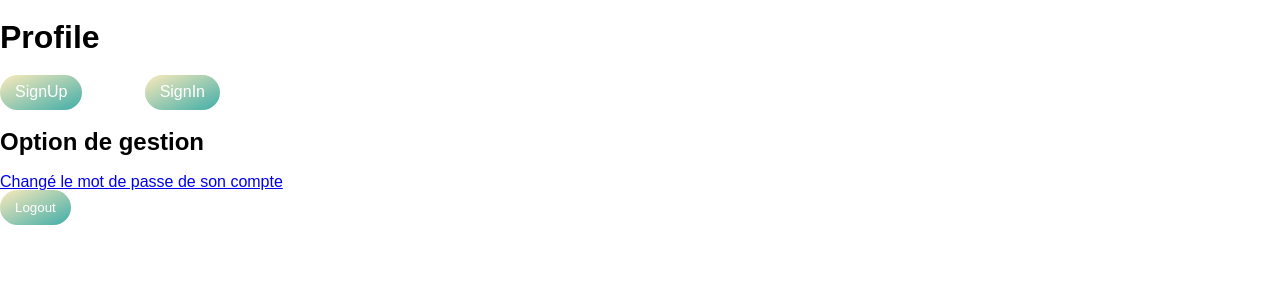
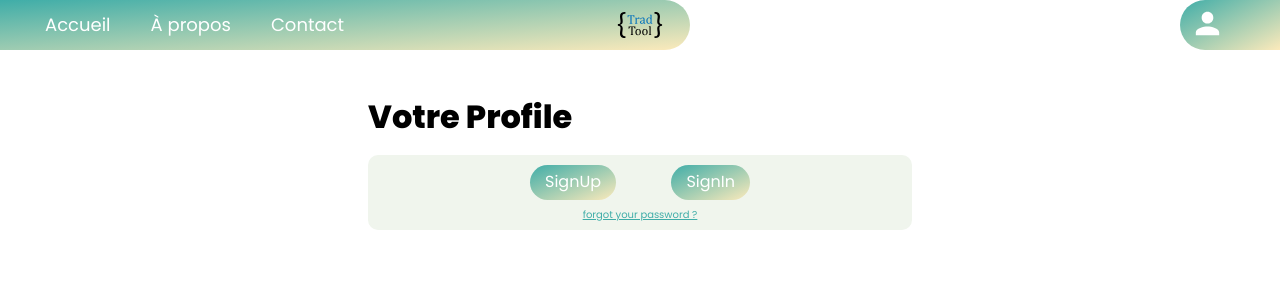
Before and after one commit to remifabbri/NextJs-Starter, a Next.js app: page /users/profile in a window 1280 px wide. Shown: the top 300 px of the page. Built offline with nearby package versions, Linux system fonts and the light colour scheme; no server answers.

Commit message:
style profile + add comp needLog

```diff
--- a/components/layout.js
+++ b/components/layout.js
@@ -22,10 +22,14 @@ export default function Layout({ children, home }) {
             <div className={`${styles.navLayout}`}>
                 <div className={`${styles.navLeft}`}>
                     <div className={`${styles.navLogo}`}>
-                        <img
-                            src="/images/logo.svg"
-                            alt={name}
-                        />
+                        <Link href="/">
+                            <a>
+                                <img
+                                    src="/images/logo.svg"
+                                    alt={name}
+                                />
+                            </a>
+                        </Link>
                     </div>
                     <div className={`${styles.blockActionToggle} ${styles.navMobile}`}>
                         <input type="checkbox" className={styles.actionToggle} />
--- /dev/null
+++ b/components/needLog.js
@@ -0,0 +1,26 @@
+import React, { useState } from 'react';
+import utilStyles from '../styles/utils.module.scss'
+import styleNL from '../styles/component/needLog.module.scss'
+import Link from 'next/link'
+
+export default function NeedLog() {
+
+
+
+    return (
+      <div className={styleNL.mainBlock}>
+        <div className={`${utilStyles.btnGroup}`} role="group" aria-label="Call to action">
+            <Link href="/users/register">
+                <a type="button" className={`${utilStyles.ButtonAhref}`} href="#">SignUp</a>
+            </Link>
+            {/* <span className={`${utilStyles.btnCircle} ${utilStyles.btnOr}`}>or</span> */}
+            <Link href="/users/login">
+                <a type="button" className={`${utilStyles.ButtonAhref}`} href="#">SignIn</a>
+            </Link>
+        </div>
+        <Link href="/users/resetpassword">
+          <a className={`${styleNL.linkBtn}`}>forgot your password ?</a>
+        </Link>
+      </div>
+    )
+}
--- a/pages/users/profile.js
+++ b/pages/users/profile.js
@@ -4,6 +4,8 @@ import Link from 'next/link'
 import { useRouter } from 'next/router'
 import { useAuth } from '../../hooks/useAuth'
 import utilStyles from '../../styles/utils.module.scss'
+import Layout from '../../components/layout';
+import NeedLog from '../../components/needLog'
 
 const profile = () => {
     const auth = useAuth();
@@ -24,68 +26,22 @@ const profile = () => {
         })
     }
 
-  if(!user){
+
     return (
-      <div>
-        <h1>Profile</h1>
+      <Layout home>
+        <h1> Votre Profile</h1>
 
-        <div className={`${utilStyles.btnGroup}`} role="group" aria-label="Call to action">
-            <Link href="/users/register">
-                <a type="button" className={`${utilStyles.ButtonAhref}`} href="#">SignUp</a>
-            </Link>
-            {/* <span className={`${utilStyles.btnCircle} ${utilStyles.btnOr}`}>or</span> */}
-            <Link href="/users/login">
-                <a type="button" className={`${utilStyles.ButtonAhref}`} href="#">SignIn</a>
-            </Link>
-        </div>
-
+        {!user
+          ? <NeedLog/>
+          :  <>
               <h2>Option de gestion</h2>
               <Link href="/users/resetpassword">
                 <a>Changé le mot de passe de son compte</a>
               </Link>
-
               <button className={`${utilStyles.ButtonAhref}`} onClick={handleLogout}>Logout</button>
-        {/* {notify}
-        <form onSubmit={handleLogin}>
-          Email<input type="text" value={email}
-          onChange= {({target}) => setEmail(target.value)} />
-          <br />
-          Password<input type="password" value={password}
-          onChange={({target}) => setPassword(target.value)} />
-          <br />
-          <button type="submit">Login</button>
-        </form> */}
-      </div>
-    )
+            </>
         }
-
-  return (
-    <div>
-      <h1>Profile</h1>
-
-      <h2>Information du profile</h2>
-      <p>Nom / Pseudo</p>
-      <p>{user.name}</p>
-      <p>Email</p>
-      <p>{user.email}</p>
-
-      <h2>Option de gestion</h2>
-      <Link href="/users/resetpassword">
-        <a>Changé le mot de passe de son compte</a>
-      </Link>
-
-      <button className={`${utilStyles.ButtonAhref}`} onClick={handleLogout}>Logout</button>
-      {/* {notify}
-      <form onSubmit={handleLogin}>
-        Email<input type="text" value={email}
-        onChange= {({target}) => setEmail(target.value)} />
-        <br />
-        Password<input type="password" value={password}
-        onChange={({target}) => setPassword(target.value)} />
-        <br />
-        <button type="submit">Login</button>
-      </form> */}
-    </div>
+      </Layout>
     )
 }
 
--- a/styles/_mixin.scss
+++ b/styles/_mixin.scss
@@ -1,8 +1,8 @@
 // color Gradiant https://uigradients.com/#Dawn
-$primColor: #fceabb;
-$primColorRGBA: rgba(252, 234, 187, 0.5);
-$secondColor : #3fada8;
-$secondColorRGBA: rgba(63, 173, 168, 0.5);
+$primColor: #3fada8;
+$primColorRGBA: rgba(63, 173, 168, 0.5);
+$secondColor : #fceabb;
+$secondColorRGBA: rgba(252, 234, 187, 0.5);
 
 $mediaMaxWidth: 640px;
 
--- /dev/null
+++ b/styles/component/needLog.module.scss
@@ -0,0 +1,19 @@
+.mainBlock{
+    display: flex;
+    flex-flow: column nowrap;
+    justify-content: center;
+    align-items: center;
+    height: auto;
+    width: 100%;
+    padding: 10px;
+    background-color: #F0F5ED;
+    border-radius: 10px;
+
+    div{
+        margin-bottom: 10px;
+    }
+
+    .linkBtn{
+        font-size: 10px;
+    }
+}
--- a/styles/global.scss
+++ b/styles/global.scss
@@ -3,6 +3,8 @@
    v2.0 | 20110126
    License: none (public domain)
 */
+@import '../styles/mixin';
+
 *{
 	box-sizing: border-box;
 }
@@ -65,3 +67,7 @@ button:focus{
 #__next{
   height: 100%;
 }
+
+a{
+	color: $primColor
+}
--- a/styles/utils.module.scss
+++ b/styles/utils.module.scss
@@ -4,6 +4,8 @@
 // Gen linear-gradiant : https://cssgradient.io/
 // Gen Box-Shadow : https://html-css-js.com/css/generator/box-shadow/
 @import './mixin';
+
+
 
 .heigthMax{
   height: 100%;
```
Also changed, not shown: components/layout.module.scss (+0 -9 lines). Lines whose indentation alone changed are shown as unchanged.
